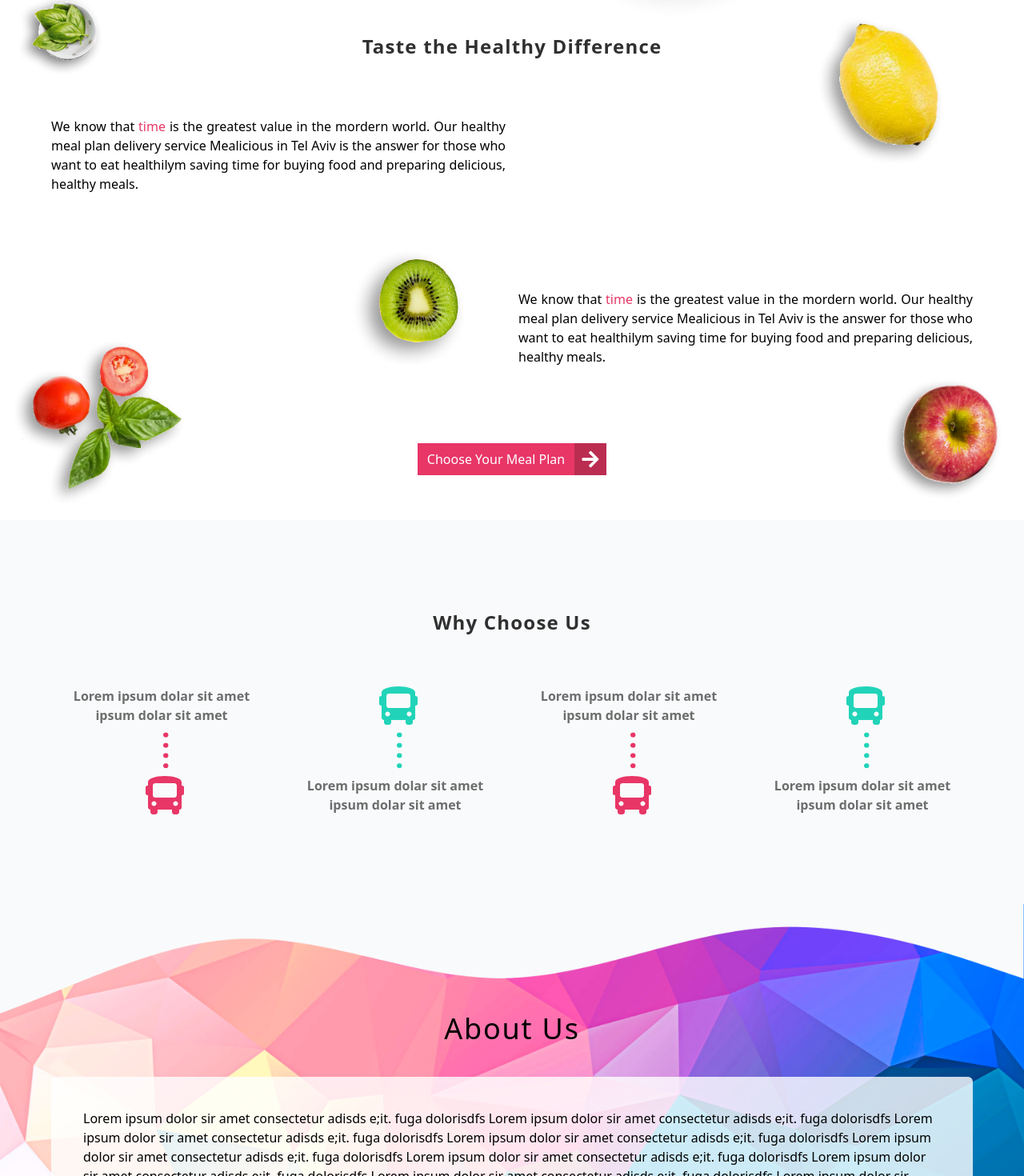
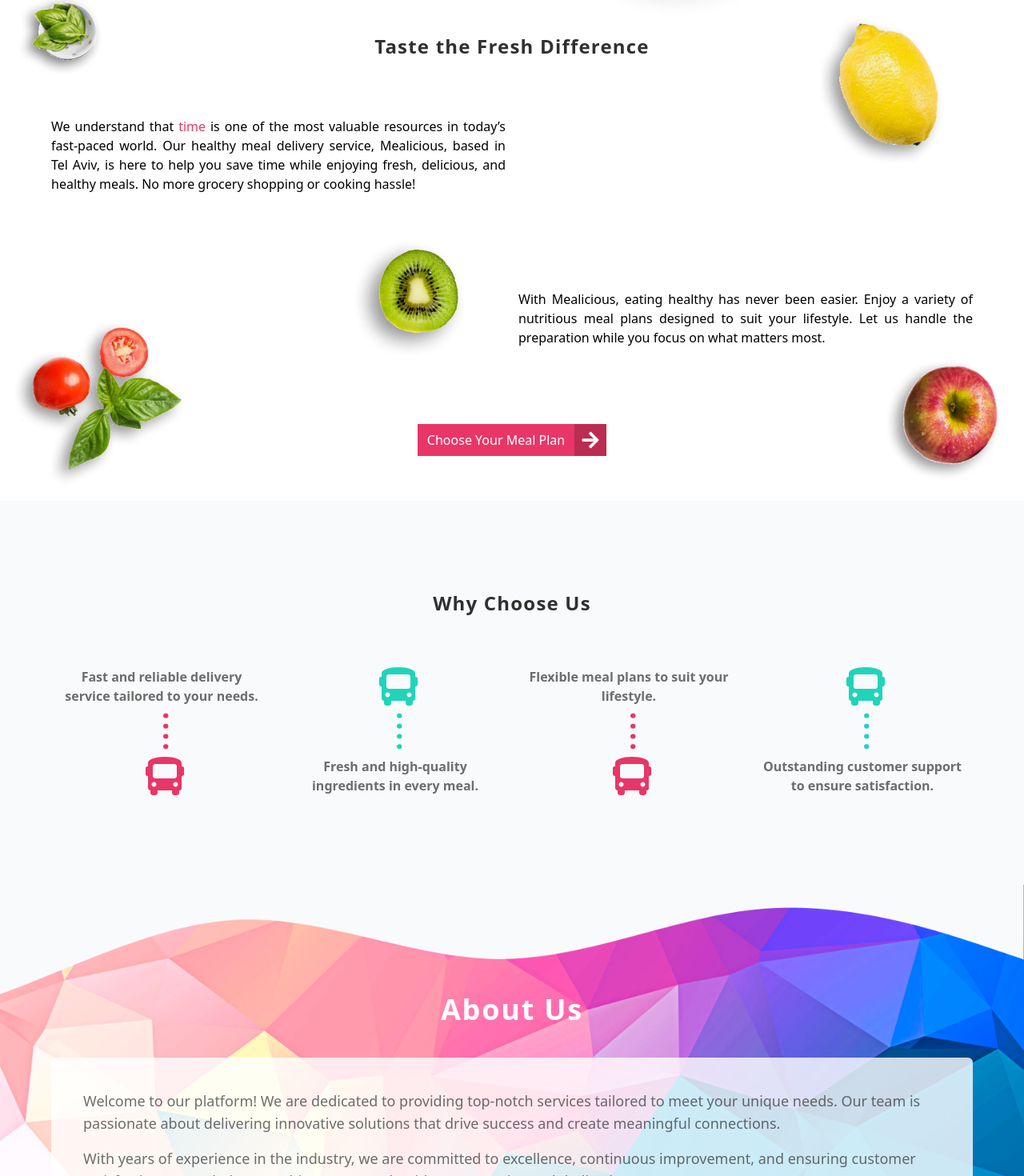
Before and after one commit to Gadnadj/Mealicious, a React (Vite) app: page / in a window 1280 px wide. Shown: the part 714-2184 px from the top of the page at 80% size. Built offline with nearby package versions, Linux system fonts and the light colour scheme; a web font is replaced by a local one.

Commit message:
add new text

```diff
--- a/src/components/About.tsx
+++ b/src/components/About.tsx
@@ -15,43 +15,48 @@
 const About = () => {
     return (
         <>
-            <div style={bgStyle} className='py-14'>
+            <div style={bgStyle} className="py-14">
                 <div className="container min-h-[500px] relative z-10">
+                    {/* Heading Section */}
                     <h1
-                        data-aos='fade'
-                        className="pt-20 tracking-wider text-4xl font-semiboldtext-white text-center">
+                        data-aos="fade"
+                        className="pt-20 tracking-wider text-4xl font-semibold text-white text-center">
                         About Us
                     </h1>
 
-                    {/* card section */}
+                    {/* Card Section */}
                     <div
-                        data-aos='fade'
-                        data-aos-delay='300'
-                        className='bg-white/80 p-10 my-10 rounded-md'>
-                        Lorem ipsum dolor sir amet consectetur adisds e;it. fuga dolorisdfs
-                        Lorem ipsum dolor sir amet consectetur adisds e;it. fuga dolorisdfs
-                        Lorem ipsum dolor sir amet consectetur adisds e;it. fuga dolorisdfs
-                        Lorem ipsum dolor sir amet consectetur adisds e;it. fuga dolorisdfs
-                        Lorem ipsum dolor sir amet consectetur adisds e;it. fuga dolorisdfs
-                        Lorem ipsum dolor sir amet consectetur adisds e;it. fuga dolorisdfs
-                        Lorem ipsum dolor sir amet consectetur adisds e;it. fuga dolorisdfs
-                        Lorem ipsum dolor sir amet consectetur adisds e;it. fuga dolorisdfs
-                        Lorem ipsum dolor sir amet consectetur adisds e;it. fuga dolorisdfs
-                        Lorem ipsum dolor sir amet consectetur adisds e;it. fuga dolorisdfs
-                        Lorem ipsum dolor sir amet consectetur adisds e;it. fuga dolorisdfs.
-                        <div className='pt-10 flex justify-center'>
-                            <button className='flex items-center gap-2 bg-primary rounded-full text-xl h-[40px] text-white px-5 py-2 hover:scale-105 duration-200'>
+                        data-aos="fade"
+                        data-aos-delay="300"
+                        className="bg-white/80 p-10 my-10 rounded-md">
+                        <p className="text-dark/70 text-lg leading-7">
+                            Welcome to our platform! We are dedicated to providing top-notch services
+                            tailored to meet your unique needs. Our team is passionate about delivering
+                            innovative solutions that drive success and create meaningful connections.
+                        </p>
+                        <p className="text-dark/70 text-lg leading-7 mt-4">
+                            With years of experience in the industry, we are committed to excellence,
+                            continuous improvement, and ensuring customer satisfaction. Let us help you
+                            achieve your goals with our expertise and dedication.
+                        </p>
+
+                        {/* Contact Us Button */}
+                        <div className="pt-10 flex justify-center">
+                            <button className="flex items-center gap-2 bg-primary rounded-full text-xl h-[40px] text-white px-5 py-2 hover:scale-105 duration-200">
                                 <FaUser />
                                 Contact Us
                             </button>
                         </div>
                     </div>
                 </div>
-                {/* wave vector */}
-                <div className='absolute top-0  w-full'>
+
+                {/* Wave Vector */}
+                <div className="absolute top-0 w-full">
                     <img
-                        className='mx-auto'
-                        src={Vector} />
+                        className="mx-auto"
+                        src={Vector}
+                        alt="Wave vector"
+                    />
                 </div>
             </div>
         </>
--- a/src/components/Banner.tsx
+++ b/src/components/Banner.tsx
@@ -14,7 +14,7 @@
                         data-aos='fade-up'
                         data-aos-delay='300'
                         className='py-8 tracking-wider text-2xl font-semibold text-dark text-center'>
-                        Taste the Healthy Difference
+                        Taste the Fresh Difference
                     </h1>
 
                     <div
@@ -27,10 +27,9 @@
                             className='grid grid-cols-1 sm:grid-cols-2 gap-4 py-10'>
                             <div>
                                 <p className='text-justify'>
-                                    We know that <span className='text-primary'>time</span> is the greatest value in the mordern world.
-                                    Our healthy meal plan delivery service Mealicious in Tel Aviv is the answer
-                                    for those who want to eat healthilym saving time for buying food and preparing
-                                    delicious, healthy meals.
+                                    We understand that <span className='text-primary'>time</span> is one of the most valuable resources in today’s fast-paced world.
+                                    Our healthy meal delivery service, Mealicious, based in Tel Aviv, is here to help you save time while enjoying
+                                    fresh, delicious, and healthy meals. No more grocery shopping or cooking hassle!
                                 </p>
                             </div>
                             <div></div>
@@ -40,10 +39,9 @@
                             <div></div>
                             <div>
                                 <p className='text-justify'>
-                                    We know that <span className='text-primary'>time</span> is the greatest value in the mordern world.
-                                    Our healthy meal plan delivery service Mealicious in Tel Aviv is the answer
-                                    for those who want to eat healthilym saving time for buying food and preparing
-                                    delicious, healthy meals.
+                                    With Mealicious, eating healthy has never been easier.
+                                    Enjoy a variety of nutritious meal plans designed to suit your lifestyle.
+                                    Let us handle the preparation while you focus on what matters most.
                                 </p>
                             </div>
                         </div>
@@ -57,7 +55,7 @@
                     </div>
                 </div>
 
-                {/* bg fruits pngs */}
+                {/* Background fruits */}
                 <div
                     data-aos='fade-right'
                     className='absolute top-5 -left-16 sm:bottom-0 sm:left-0 opacity-50 sm:opacity-100'>
--- a/src/components/Footer.tsx
+++ b/src/components/Footer.tsx
@@ -20,7 +20,7 @@
                                     <IoLocationSharp className='text-5xl' />
                                 </div>
                                 <p>
-                                    #92, 3rd Main, virgo Nagar, Post <br /> Seegehalli, Bengaluru, Karnataka 560049
+                                    47 Amos, Tel Aviv <br />
                                 </p>
                             </div>
 
--- a/src/components/WhyChoose.tsx
+++ b/src/components/WhyChoose.tsx
@@ -1,49 +1,56 @@
 import { FaBus } from 'react-icons/fa';
-
 
 const WhyChoose = () => {
     return (
         <>
             <div className="py-14 md:py-28 bg-gray-50">
                 <div className="container">
-                    {/* heading section */}
+                    {/* Heading section */}
                     <h1
                         data-aos='fade'
-                        className="pb-16 tracking-wider text-2xl font-semibold text-dark text-center">Why Choose Us</h1>
+                        className="pb-16 tracking-wider text-2xl font-semibold text-dark text-center">
+                        Why Choose Us
+                    </h1>
 
-                    {/* card section  */}
+                    {/* Card section */}
                     <div
                         data-aos='fade'
-                        data-aos-delay='300'
-
-                    >
+                        data-aos-delay='300'>
                         <div className="grid grid-cols-2 sm:grid-cols-4 gap-14 sm:gap-4">
                             {/* 1st card */}
                             <div className="text-center flex justify-center items-center flex-col gap-2 px-2">
-                                <p className='text-dark/70 font-semibold'>Lorem ipsum dolar sit amet ipsum dolar sit amet</p>
+                                <p className='text-dark/70 font-semibold'>
+                                    Fast and reliable delivery service tailored to your needs.
+                                </p>
                                 <p className="text-5xl rotate-90 text-primary text-center translate-x-5">....</p>
                                 <FaBus className="text-5xl text-primary translate-x-1" />
                             </div>
 
-                            {/* second card */}
+                            {/* 2nd card */}
                             <div className="text-center flex justify-center items-center flex-col gap-2 px-2">
-                                <FaBus className="text-5xl text-secondary translate-x-1 " />
+                                <FaBus className="text-5xl text-secondary translate-x-1" />
                                 <p className="text-5xl rotate-90 text-secondary text-center translate-x-5">....</p>
-                                <p className='text-dark/70 font-semibold'>Lorem ipsum dolar sit amet ipsum dolar sit amet</p>
+                                <p className='text-dark/70 font-semibold'>
+                                    Fresh and high-quality ingredients in every meal.
+                                </p>
                             </div>
 
-                            {/* third card */}
+                            {/* 3rd card */}
                             <div className="text-center flex justify-center items-center flex-col gap-2 px-2">
-                                <p className='text-dark/70 font-semibold'>Lorem ipsum dolar sit amet ipsum dolar sit amet</p>
+                                <p className='text-dark/70 font-semibold'>
+                                    Flexible meal plans to suit your lifestyle.
+                                </p>
                                 <p className="text-5xl rotate-90 text-secondary sm:text-primary text-center translate-x-5">....</p>
-                                <FaBus className="text-5xl text-secondary sm:text-primary translate-x-1 " />
+                                <FaBus className="text-5xl text-secondary sm:text-primary translate-x-1" />
                             </div>
 
-                            {/* fourth card */}
+                            {/* 4th card */}
                             <div className="text-center flex justify-center items-center flex-col gap-2 px-2">
-                                <FaBus className="text-5xl text-primary sm:text-secondary translate-x-1 " />
+                                <FaBus className="text-5xl text-primary sm:text-secondary translate-x-1" />
                                 <p className="text-5xl rotate-90 text-primary sm:text-secondary text-center translate-x-5">....</p>
-                                <p className='text-dark/70 font-semibold'>Lorem ipsum dolar sit amet ipsum dolar sit amet</p>
+                                <p className='text-dark/70 font-semibold'>
+                                    Outstanding customer support to ensure satisfaction.
+                                </p>
                             </div>
                         </div>
                     </div>
```
